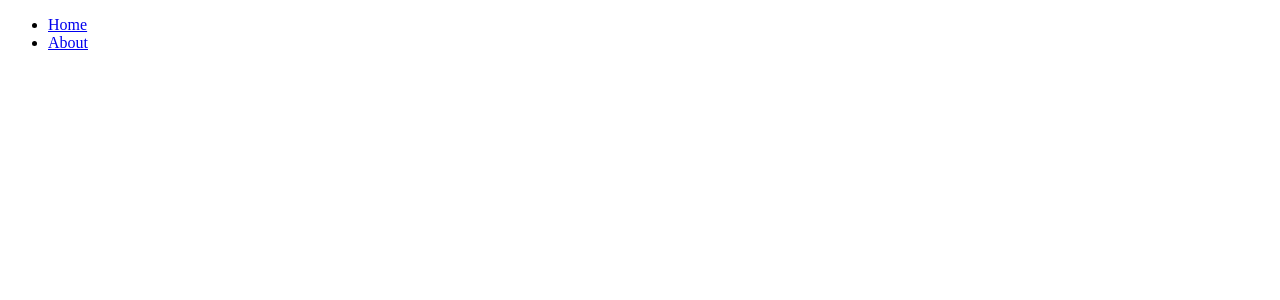
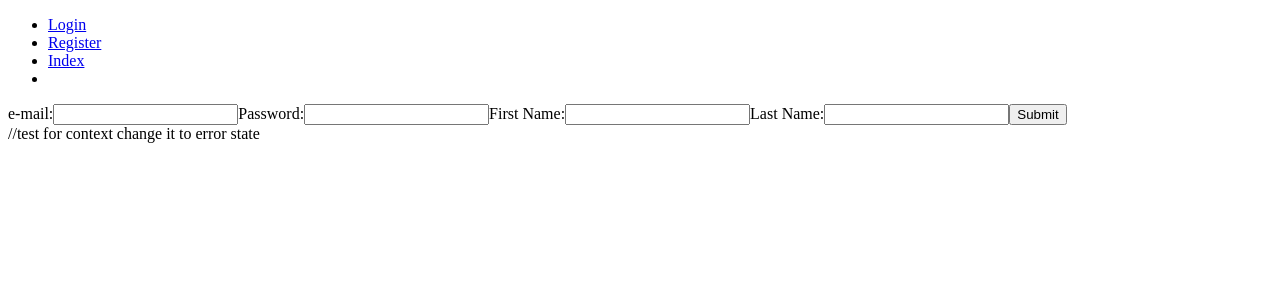
Before and after one commit to michaelkinnas/HUA-DIT-Distributed-Systems-Assignment-2022-2023, a React (Create React App) app in the folder Frontend/air_tours_react/: page /register in a window 1280 px wide. Before the commit this address had no page. Shown: the top 300 px of the page. Built offline with nearby package versions, Linux system fonts and the light colour scheme.

Commit message:
implemented login and register(partially)

```diff
--- a/Frontend/air_tours_react/package.json
+++ b/Frontend/air_tours_react/package.json
@@ -3,9 +3,13 @@
   "version": "0.1.0",
   "private": true,
   "dependencies": {
+    "@fortawesome/fontawesome-svg-core": "^6.2.1",
+    "@fortawesome/free-solid-svg-icons": "^6.2.1",
+    "@fortawesome/react-fontawesome": "^0.2.0",
     "@testing-library/jest-dom": "^5.16.5",
     "@testing-library/react": "^13.4.0",
     "@testing-library/user-event": "^13.5.0",
+    "axios": "^1.2.1",
     "react": "^18.2.0",
     "react-dom": "^18.2.0",
     "react-router-dom": "^6.4.4",
--- a/Frontend/air_tours_react/src/App.js
+++ b/Frontend/air_tours_react/src/App.js
@@ -1,30 +1,67 @@
-import { Link, Routes, Route } from "react-router-dom";
-import About from "./components/About";
+import { Link, Routes, Route, Navigate } from "react-router-dom";
+import { useState } from "react";
+import { UserContext } from './UserContext'
+import { axiosPost } from "./utils/axiosPost";
+import Login from "./components/Login";
+import Register from "./components/Register";
 import Index from "./components/Index";
-import { UserProvider } from './UserContext'
+
+
+//TODO CONDITIONAL ROUTING ACCORDING TO IF THE USER IS LOGEDIN OR NOT
+
+
+//TEMP STUFF------------------------
+
+const email = 'gougou@gmail.com'
+const password = 'bruh210'
+const firstname = 'Mike'
+const lastname = 'Kinnas'
+
+const REGISTERURL = 'http://localhost:8080/authentication/register'
+const LOGINURL = 'http://localhost:8080/authentication/login'
+
+const payload = {
+  "email": `${email}`,
+  "password": `${password}`,
+  "firstname": `${firstname}`,
+  "lastname": `${lastname}`
+}
+//----------------------------------------
 
 function App() {
+  const [userContextData, setUserContextData] = useState({})
+
   return (
     <div>
-      <UserProvider>
       <nav>
         <ul>
           <li>
-              <Link to="/">Home</Link>
+            <Link to="/login">Login</Link>
           </li>
           <li>
-              <Link to="/about">About</Link>
+            <Link to="/register">Register</Link>
           </li>
+          <li>
+            <Link to="/index">Index</Link>
+          </li>
+          <li>
+            {userContextData.firstname}
+          </li>
+
         </ul>
       </nav>
+
+      <UserContext.Provider value={{ userContextData, setUserContextData }}>
         <Routes>
+          <Route exact path="/" element={userContextData != null ? <Index /> : <Navigate replace to={"/login"} />} />
 
-          <Route path="/" element={<Index />} />
-          <Route path="/about" element={<About />} />
+          <Route path="/login" element={<Login />} />
+          <Route path="/index" element={<Index />} />
+          <Route path="/register" element={<Register />} />
+        </Routes>
+      </UserContext.Provider >
+    </div >
 
-        </Routes>
-      </UserProvider>
-    </div>
   );
 }
 
--- /dev/null
+++ b/Frontend/air_tours_react/src/UserContext.js
@@ -0,0 +1,11 @@
+import { createContext } from "react";
+
+export const UserContext = createContext(null);
+
+// export function UserProvider({ children }) {
+//     return (
+//         <UserContext.Provider value={{ testValue: "test" }}>
+//             {children}
+//         </UserContext.Provider>
+//     )
+// }
--- a/Frontend/air_tours_react/src/UserContext.jsx
+++ /dev/null
@@ -1,11 +0,0 @@
-import { createContext } from "react";
-
-export const UserContext = createContext();
-
-export function UserProvider({ children }) {
-    return (
-        <UserContext.Provider value={{ testValue: "test" }}>
-            {children}
-        </UserContext.Provider>
-    )
-}
--- a/Frontend/air_tours_react/src/components/About.jsx
+++ /dev/null
@@ -1,10 +0,0 @@
-function About() {
-    return (
-        <div>
-            <h2>About page</h2>
-        </div>
-    )
-}
-
-
-export default About;
--- a/Frontend/air_tours_react/src/components/Index.jsx
+++ b/Frontend/air_tours_react/src/components/Index.jsx
@@ -1,21 +1,22 @@
-import React, { useContext } from "react"
+import React, { useContext, useState } from "react"
 import { UserContext } from "../UserContext";
-
-
+import { axiosPost } from "../utils/axiosPost"
 
 function Index() {
-    //testvalue name must be the same as in the UserContext file
-    const { testValue } = useContext(UserContext);
-
-
+    const { userContextData, setUserContextData } = useContext(UserContext)
 
     return (
         <div>
-            <h2>Index page</h2>
-            <h2>{testValue}</h2>
+            <h1>User sucessfully loged in !!!</h1>
+            <h2>{userContextData.email}</h2>
+            <h2>{userContextData.firstname}</h2>
+            <h2>{userContextData.lastname}</h2>
+            <h2>{userContextData.accessToken}</h2>
+            <h2>{userContextData.tokenType}</h2>
+            <h2>{userContextData.roles}</h2>
         </div>
-
     )
 }
 
+
 export default Index;
--- /dev/null
+++ b/Frontend/air_tours_react/src/components/Login.jsx
@@ -0,0 +1,77 @@
+import React, { useContext, useState } from "react"
+import { UserContext } from "../UserContext";
+import { axiosPost } from "../utils/axiosPost"
+
+
+
+function Login() {
+    const { userContextData, setUserContextData } = useContext(UserContext); //use this to update user context
+    const [loginForm, setLoginForm] = useState({
+        email: '',
+        password: ''
+    })
+    const [error, setError] = useState('')
+
+    const handleChange = (event) => {
+        const name = event.target.name;
+        const value = event.target.value;
+        setLoginForm((values) => ({
+            ...values,
+            [name]: value
+        }))
+        setError('') //clear error message
+    }
+
+    const handleSubmit = (event) => {
+        event.preventDefault();
+
+        if (loginForm.email === '' || loginForm.password === '') {
+            setError('You must provide an email and password')
+        } else {
+            const LOGIN_URL = 'http://localhost:8080/authentication/login'
+
+            async function fetchData() {
+                const response = await axiosPost(LOGIN_URL, loginForm)
+
+                if (response.status === 200) {
+                    console.log(response.data);
+
+                    const userData = {
+                        email: response.data.email,
+                        firstname: response.data.firstname,
+                        lastname: response.data.lastname,
+                        accessToken: response.data.accessToken,
+                        tokenType: response.data.tokenType,
+                        roles: response.data.roles
+                    }
+                    setUserContextData(userData)
+                }
+            }
+            fetchData();
+
+
+
+        }
+    }
+
+
+    return (
+        <div className="login-component">
+            <form className="login-form">
+                <label htmlFor="email">e-mail:</label>
+                <input type="text" name="email" id="email" className="login-input-text" onChange={handleChange} value={loginForm.email} />
+
+                <label htmlFor="password">Password:</label>
+                <input type="text" name="password" id="password" className="login-input-text" onChange={handleChange} value={loginForm.password} />
+
+                <input type="submit" name="login" id="login" className="login-button" onClick={handleSubmit} />
+            </form>
+            <div className="login-error-feedback">
+                <b>{error}</b>
+            </div>
+        </div>
+
+    )
+}
+
+export default Login;
--- /dev/null
+++ b/Frontend/air_tours_react/src/components/Register.jsx
@@ -0,0 +1,46 @@
+import React, { useContext, useState } from "react"
+import { UserContext } from "../UserContext";
+
+
+
+function Register() {
+
+    const { userContextData, setUserContextData } = useContext(UserContext)
+
+    const [registerForm, setRegisterForm] = useState({
+        email: '',
+        password: '',
+        firstname: '',
+        lastname: ''
+    })
+
+    const [error, setError] = useState('status text')
+
+    return (
+        <div className="register-component">
+            <form className="register-form">
+                <label htmlFor="email">e-mail:</label>
+                <input type="text" name="email" id="email" className="register-input-text" onChange={setRegisterForm} value={registerForm.email} />
+
+                <label htmlFor="password">Password:</label>
+                <input type="text" name="password" id="password" className="register-input-text" onChange={setRegisterForm} value={registerForm.password} />
+
+                <label htmlFor="firstname">First Name:</label>
+                <input type="text" name="firstname" id="firstname" className="register-input-text" onChange={setRegisterForm} value={registerForm.firstname} />
+
+                <label htmlFor="lastname">Last Name:</label>
+                <input type="text" name="lastname" id="lastname" className="register-input-text" onChange={setRegisterForm} value={registerForm.lastname} />
+
+                <input type="submit" name="register" id="register" className="register-button" />
+            </form>
+            <div className="register-error-feedback">
+                <b>{userContextData.email}</b> //test for context change it to error state
+            </div>
+        </div>
+    )
+}
+
+
+
+
+export default Register;
--- a/Frontend/air_tours_react/src/index.js
+++ b/Frontend/air_tours_react/src/index.js
@@ -6,9 +6,9 @@ import { BrowserRouter } from "react-router-dom"
 
 const root = ReactDOM.createRoot(document.getElementById('root'));
 root.render(
-  <React.StrictMode>
-    <BrowserRouter>
-      <App />
-    </BrowserRouter>
-  </React.StrictMode>
+  // <React.StrictMode>
+  <BrowserRouter>
+    <App />
+  </BrowserRouter>
+  // </React.StrictMode>
 );
--- /dev/null
+++ b/Frontend/air_tours_react/src/utils/axiosPost.js
@@ -0,0 +1,7 @@
+import axios from 'axios';
+
+
+export const axiosPost = async (url, payload) => {
+	const data = await axios.post(url, payload);
+	return data;
+};
```
Also changed, not shown: Frontend/air_tours_react/src/utils/axiosGet.js (added, +7 -0 lines), 1 other file (tests, documents, lock files or other folders). Lines whose indentation alone changed are shown as unchanged.
